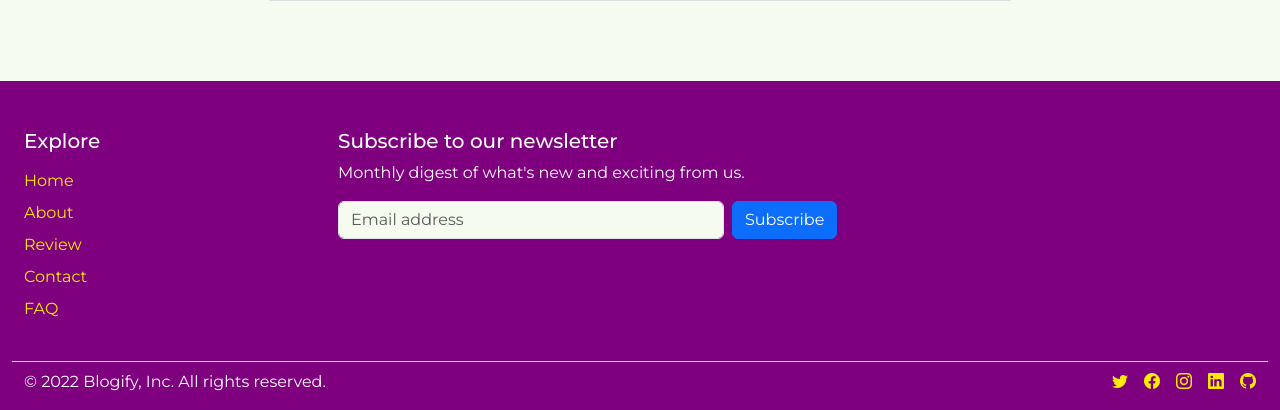
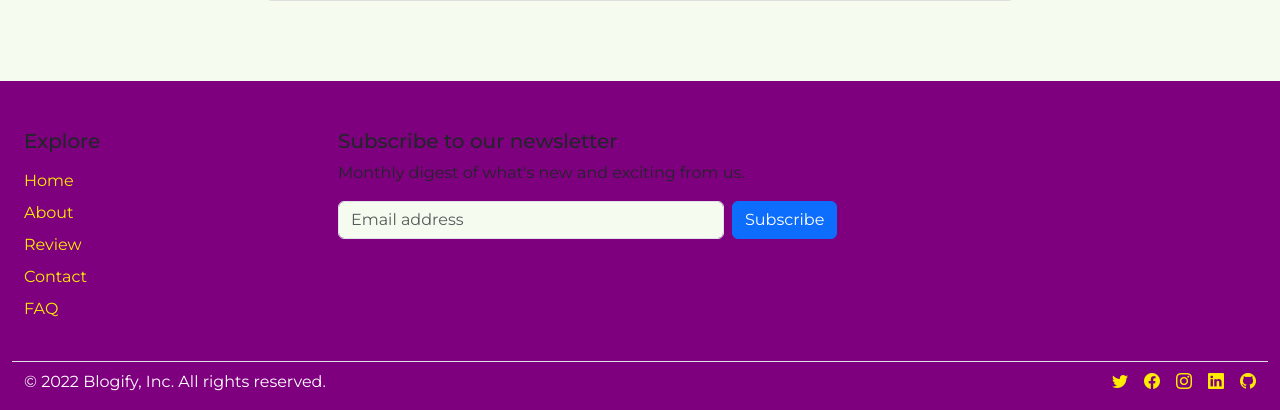
Before and after one commit to emmy3000/Blogify, a Flask app: page /about in a window 1280 px wide. Shown: the part 873-1283 px from the top of the page. Run offline with Flask 3, Linux system fonts and the light colour scheme; parts of the project's set-up code (start-up, migrations or seed data) failed here and were passed over; some libraries are stand-ins or nearby versions.

Commit message:
Refactor HTML layouts template

```diff
--- a/blogify_app/templates/layout.html
+++ b/blogify_app/templates/layout.html
@@ -93,7 +93,7 @@
         </main>
 
         <!-- Footer -->
-        <footer class="pt-5 text-white">
+        <footer class="pt-5">
             <div class="row px-4">
 
                 <!-- Explore section -->
```
